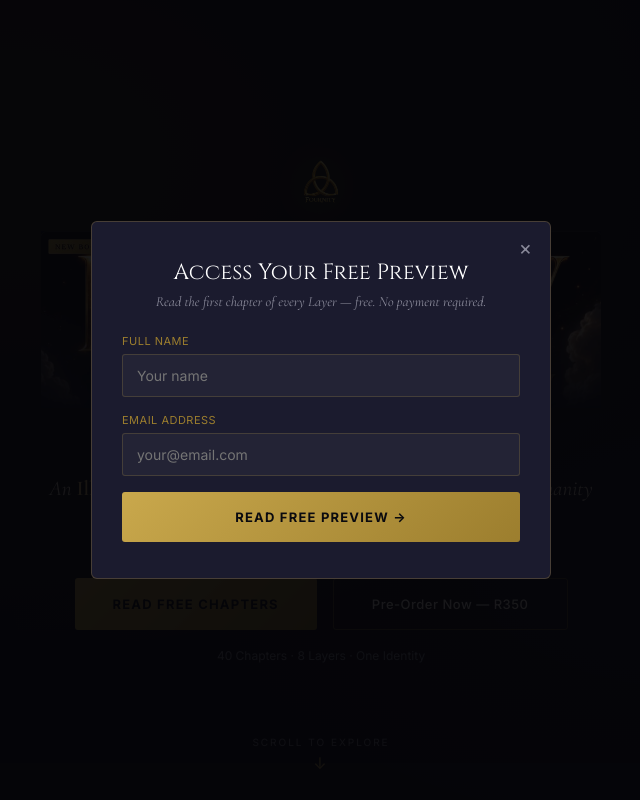
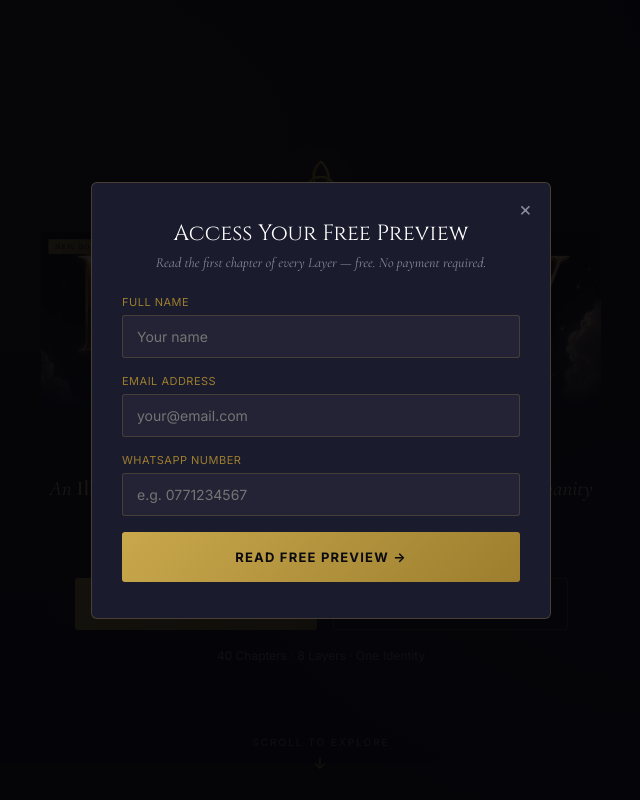
Before and after one commit to z2bpodcast/fournity-landing, a Next.js app: page / in a window 1280 px wide. Both pictures are taken after a click on the button "READ FREE CHAPTERS". Shown: the top 800 px of the page, without its empty margins (319-959 px from the left). Built offline with nearby package versions, Linux system fonts and the light colour scheme; no server answers.

Commit message:
Add WhatsApp field to lead form and remember returning readers

```diff
--- a/app/page.js
+++ b/app/page.js
@@ -41,6 +41,7 @@ export default function Home() {
   // Lead gate state
   const [leadName, setLeadName] = useState('');
   const [leadEmail, setLeadEmail] = useState('');
+  const [leadWhatsapp, setLeadWhatsapp] = useState('');
   const [leadErr, setLeadErr] = useState('');
   const [leadBusy, setLeadBusy] = useState(false);
   const [gateOpen, setGateOpen] = useState(false);
@@ -81,11 +82,16 @@ export default function Home() {
       setLeadErr('Please enter a valid email address.');
       return;
     }
+    if (!leadWhatsapp.trim()) {
+      setLeadErr('Please enter your WhatsApp number.');
+      return;
+    }
     setLeadBusy(true);
     try {
       await supabase.from('fournity_leads').insert({
         full_name: leadName.trim(),
         email: leadEmail.trim(),
+        whatsapp: leadWhatsapp.trim(),
         source: 'landing_page',
         referral_code: referralCode || null,
       });
@@ -94,7 +100,22 @@ export default function Home() {
       console.error('Lead insert failed', err);
     }
     setLeadBusy(false);
+    // Remember on this browser so they never see this gate again
+    window.localStorage.setItem(
+      'fournity_registered',
+      JSON.stringify({ name: leadName.trim(), email: leadEmail.trim(), whatsapp: leadWhatsapp.trim() })
+    );
     window.location.href = BOOK_URL;
+  }
+
+  function goToFreeChapters() {
+    const saved = window.localStorage.getItem('fournity_registered');
+    if (saved) {
+      // Already registered on this browser — skip the gate entirely
+      window.location.href = BOOK_URL;
+    } else {
+      setGateOpen(true);
+    }
   }
 
   function openOrder() {
@@ -221,7 +242,7 @@ export default function Home() {
           Humanity — before Genesis 1:1, lost in Genesis 3, restored in Acts 2.
         </p>
         <div className={styles.heroBtns}>
-          <button className={styles.btnPrimary} onClick={() => setGateOpen(true)}>
+          <button className={styles.btnPrimary} onClick={goToFreeChapters}>
             Read Free Chapters
           </button>
           <button className={styles.btnOutline} onClick={openOrder}>
@@ -473,6 +494,15 @@ export default function Home() {
                 placeholder="your@email.com"
               />
             </div>
+            <div className={styles.field}>
+              <label>WhatsApp Number</label>
+              <input
+                type="tel"
+                value={leadWhatsapp}
+                onChange={(e) => setLeadWhatsapp(e.target.value)}
+                placeholder="e.g. 0771234567"
+              />
+            </div>
             <button className={styles.btnPrimary} style={{ width: '100%' }} disabled={leadBusy}>
               {leadBusy ? 'Please wait...' : 'Read Free Preview →'}
             </button>
```
